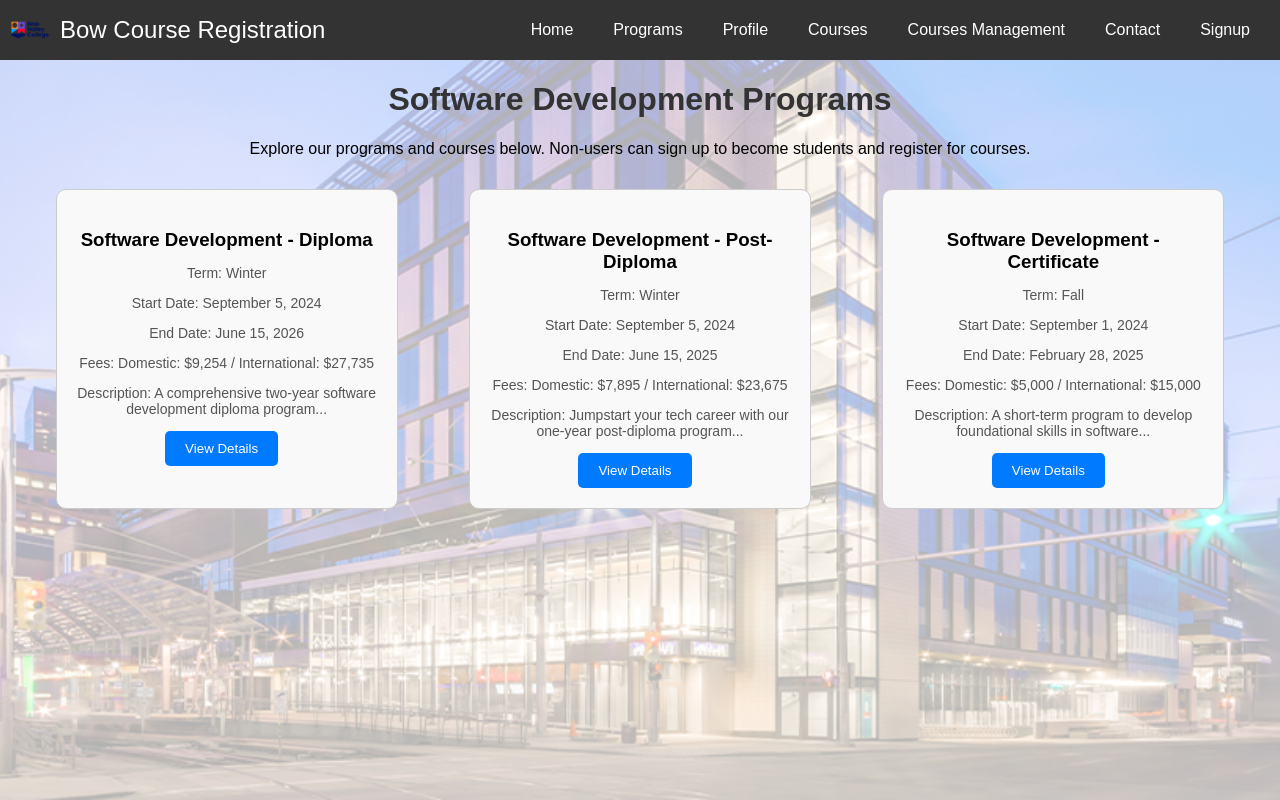
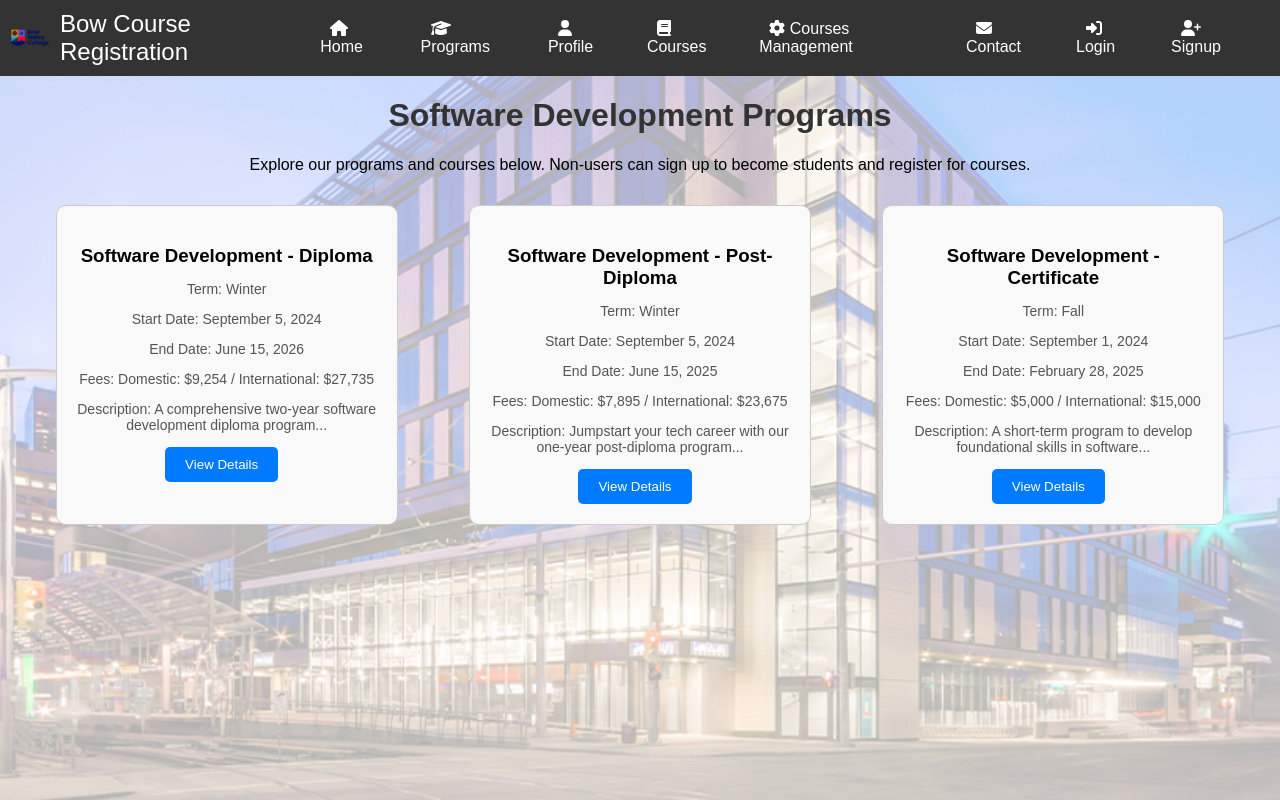
Before and after one commit to code-sample-git/group2-bow-course-registration, a React (Create React App) app: page /programs in a window 1280 px wide. Built offline with nearby package versions, Linux system fonts and the light colour scheme.

Commit message:
feat: integrate Font Awesome icons into Navbar and enhance Modal component with redirect functionality

```diff
--- a/package.json
+++ b/package.json
@@ -3,6 +3,9 @@
   "version": "0.1.0",
   "private": true,
   "dependencies": {
+    "@fortawesome/fontawesome-svg-core": "^6.6.0",
+    "@fortawesome/free-solid-svg-icons": "^6.6.0",
+    "@fortawesome/react-fontawesome": "^0.2.2",
     "@testing-library/jest-dom": "^5.17.0",
     "@testing-library/react": "^13.4.0",
     "@testing-library/user-event": "^13.5.0",
--- a/src/components/Modal.js
+++ b/src/components/Modal.js
@@ -1,7 +1,16 @@
 import React from 'react';
+import { useNavigate } from 'react-router-dom';
 import './Modal.css'; // Import CSS for styling
 
-const Modal = ({ isOpen, message, onClose, children }) => {
+const Modal = ({ isOpen, message, onClose, redirectTo, children }) => {
+  const navigate = useNavigate();
+
+  const handleClose = () => {
+    if (redirectTo) {
+      navigate(redirectTo);
+    }
+    onClose();
+  };
 
   if (!isOpen && isOpen !== undefined) return null;
 
@@ -10,7 +19,7 @@ const Modal = ({ isOpen, message, onClose, children }) => {
       <div className="modal-content">
         <div dangerouslySetInnerHTML={{ __html: message }} />
         {children}
-        <button onClick={onClose}>OK</button>
+        <button onClick={handleClose}>OK</button>
       </div>
     </div>
   );
--- a/src/components/Navbar.css
+++ b/src/components/Navbar.css
@@ -30,6 +30,7 @@
   background: none;
   border: none;
   cursor: pointer;
+  margin-left: auto; /* Push the toggle button to the right */
 }
 
 .navbar-menu {
@@ -47,6 +48,14 @@
   color: white;
   text-decoration: none;
   padding: 10px;
+}
+
+.navbar-hi-message {
+  position: absolute;
+  top: 10px;
+  right: 10px;
+  color: #fff;
+  font-size: 16px;
 }
 
 @media (max-width: 768px) {
--- a/src/components/Navbar.js
+++ b/src/components/Navbar.js
@@ -1,8 +1,10 @@
 import React, { useState } from 'react';
 import { Link } from 'react-router-dom';
-import './Navbar.css';
+import { FontAwesomeIcon } from '@fortawesome/react-fontawesome';
+import { faHome, faGraduationCap, faUser, faBook, faCog, faEnvelope, faSignOutAlt, faSignInAlt, faUserGraduate, faUserPlus } from '@fortawesome/free-solid-svg-icons';
+import Modal from './Modal';
 import logo from '../assets/images/bvcLogo.png'; // Import the logo image
-import Modal from './Modal';
+import './Navbar.css'; // Import your CSS file
 
 const Navbar = () => {
   const [isOpen, setIsOpen] = useState(false);
@@ -17,7 +19,17 @@ const Navbar = () => {
     window.location.href = '/';
   };
 
-  const isLoggedIn = localStorage.getItem('isLoggedIn') === 'true';
+  const loginStatus = JSON.parse(localStorage.getItem('loginStatus'));
+  const isLoggedIn = loginStatus?.status === 'login' ? true : false;
+  if (isLoggedIn) {
+    if (loginStatus.role === 'student') {
+      const studentInfo = JSON.parse(localStorage.getItem('studentInfo'));
+      const student = studentInfo.find((student) => student.studentId === loginStatus.userId);
+      var firstName = student.firstName;
+      var lastName = student.lastName;
+    }
+  }
+
 
   const toggleMenu = () => {
     setIsOpen(!isOpen);
@@ -37,14 +49,65 @@ const Navbar = () => {
         </button>
       </div>
       <ul className={`navbar-menu ${isOpen ? 'open' : ''}`}>
-        <li><Link to="/">Home</Link></li>
-        <li><Link to="/programs">Programs</Link></li>
-        <li><Link to="/profile">Profile</Link></li>
-        <li><Link to="/courses">Courses</Link></li>
-        <li><Link to="/coursemanagement">Courses Management</Link></li>
-        <li><Link to="/contact">Contact</Link></li>
-        {!isLoggedIn && <li><Link to="/signup">Signup</Link></li>}
-        {isLoggedIn && <li><Link to="/" onClick={handleLogout}>Logout</Link></li>}
+        <li>
+          <Link to="/">
+            <FontAwesomeIcon icon={faHome} /> Home
+          </Link>
+        </li>
+        <li>
+          <Link to="/programs">
+            <FontAwesomeIcon icon={faGraduationCap} /> Programs
+          </Link>
+        </li>
+        <li>
+          <Link to="/profile">
+            <FontAwesomeIcon icon={faUser} /> Profile
+          </Link>
+        </li>
+        <li>
+          <Link to="/courses">
+            <FontAwesomeIcon icon={faBook} /> Courses
+          </Link>
+        </li>
+        <li>
+          <Link to="/coursemanagement">
+            <FontAwesomeIcon icon={faCog} /> Courses Management
+          </Link>
+        </li>
+        <li>
+          <Link to="/contact">
+            <FontAwesomeIcon icon={faEnvelope} /> Contact
+          </Link>
+        </li>
+        {!isLoggedIn && (
+          <li>
+            <Link to="/login">
+              <FontAwesomeIcon icon={faSignInAlt} /> Login
+            </Link>
+          </li>
+        )}
+        {!isLoggedIn && (
+          <li>
+            <Link to="/signup">
+              <FontAwesomeIcon icon={faUserPlus} /> Signup
+            </Link>
+          </li>
+        )}
+        {isLoggedIn && (
+          <li>
+            <Link to="/" onClick={handleLogout}>
+              <FontAwesomeIcon icon={faSignOutAlt} /> Logout
+            </Link>
+          </li>
+        )}
+        {isLoggedIn && (
+          <li>
+            <Link to="/profile">
+              <FontAwesomeIcon icon={faUserGraduate} />
+              {firstName} {lastName}
+            </Link>
+          </li>
+        )}
       </ul>
       {isModalOpen && <Modal message={modalMessage} onClose={closeModal} />}
     </nav>
--- a/src/components/Signup.js
+++ b/src/components/Signup.js
@@ -14,15 +14,15 @@ const Signup = () => {
   const [email, setEmail] = useState('');
   const [phone, setPhone] = useState('');
   const [birthday, setBirthday] = useState('');
-  const [department, setDepartment] = useState('SD');
+  const [department, setDepartment] = useState('Software Development');
   const [program, setProgram] = useState('');
   const [username, setUsername] = useState('');
   const [password, setPassword] = useState('');
   const [confirmPassword, setConfirmPassword] = useState('');
-  const [role, setRole] = useState('Student');
   const birthdayRef = useRef(null);
   const [modalMessage, setModalMessage] = useState('');
   const [isModalOpen, setIsModalOpen] = useState(false);
+  const [redirectTo, setRedirectTo] = useState('');
 
 
   useEffect(() => {
@@ -36,10 +36,6 @@ const Signup = () => {
 
     return () => picker.destroy();
   }, []);
-
-  const handleRoleChange = (e) => {
-    setRole(e.target.value);
-  };
 
   const handleSubmit = (e) => {
     e.preventDefault();
@@ -113,7 +109,7 @@ const Signup = () => {
       userId: studentId,
       username,
       password,
-      role: role.toLowerCase(),
+      role: 'student',
     };
     userCredentials.push(newUser);
     localStorage.setItem('userCredentials', JSON.stringify(userCredentials));
@@ -121,6 +117,7 @@ const Signup = () => {
 
     // Add your form submission logic here
     setModalMessage('Signup successful! Your student ID is ' + studentId + '. Now you can login with your Username/Email/Student ID and password.');
+    setRedirectTo('/login');
     setIsModalOpen(true);
   };
 
@@ -173,7 +170,7 @@ const Signup = () => {
 
         <h2>Academic Information</h2>
         <select value={department} onChange={(e) => setDepartment(e.target.value)} required>
-          <option value="SD">Software Development</option>
+          <option value="Software Development">Software Development</option>
         </select>
         <select value={program} onChange={(e) => setProgram(e.target.value)} required>
           <option value="">Select Program</option>
@@ -206,13 +203,9 @@ const Signup = () => {
           onChange={(e) => setConfirmPassword(e.target.value)}
           required
         />
-        <select value={role} onChange={handleRoleChange}>
-          <option value="Student">Student</option>
-          <option value="Admin">Admin</option>
-        </select>
         <button id="submit" type="submit">Signup</button>
       </form>
-      {isModalOpen && <Modal message={modalMessage} onClose={closeModal} />}
+      {isModalOpen && <Modal message={modalMessage} onClose={closeModal} redirectTo={redirectTo} />}
     </div>
   );
 };
```
Also changed, not shown: 1 other file (tests, documents, lock files or other folders).
